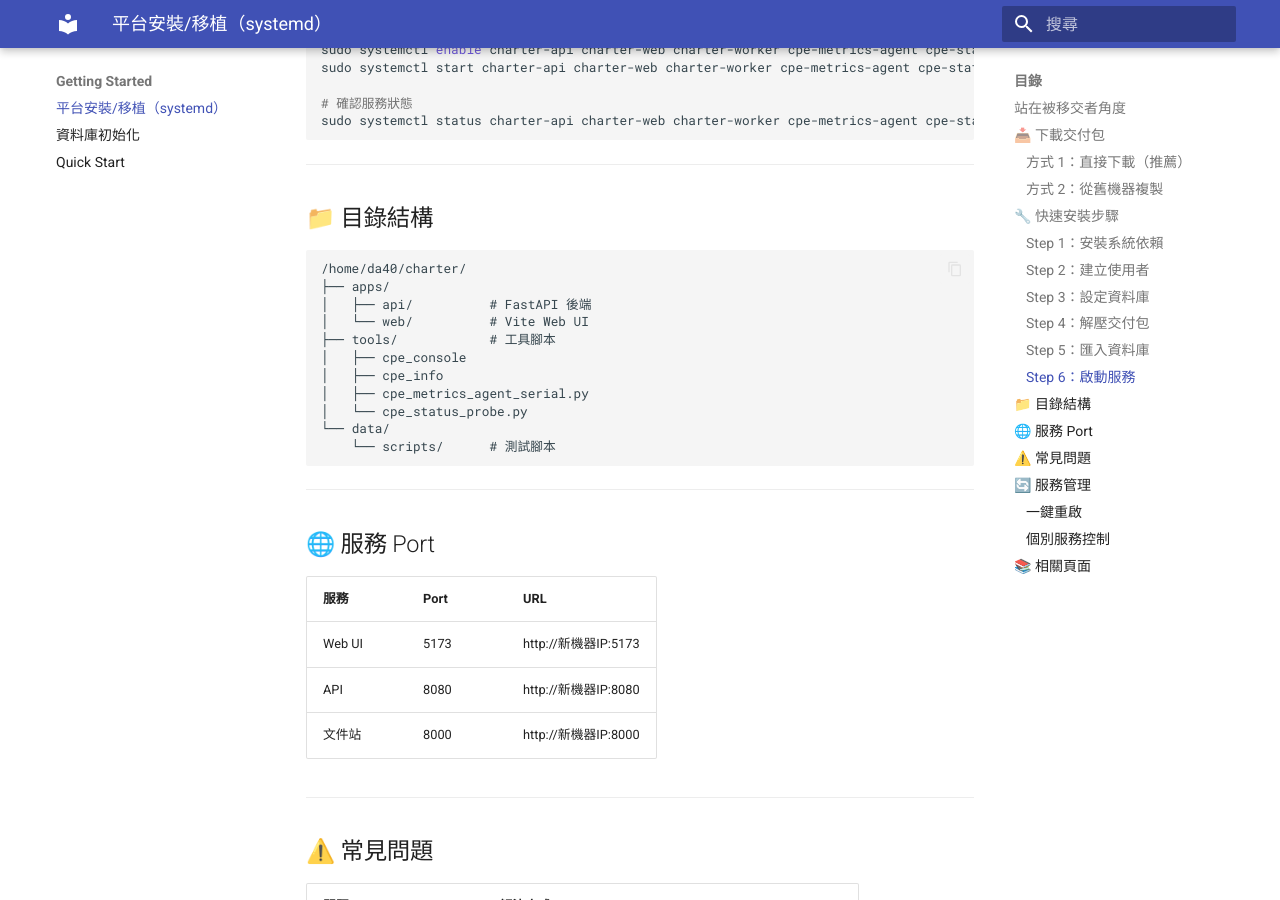
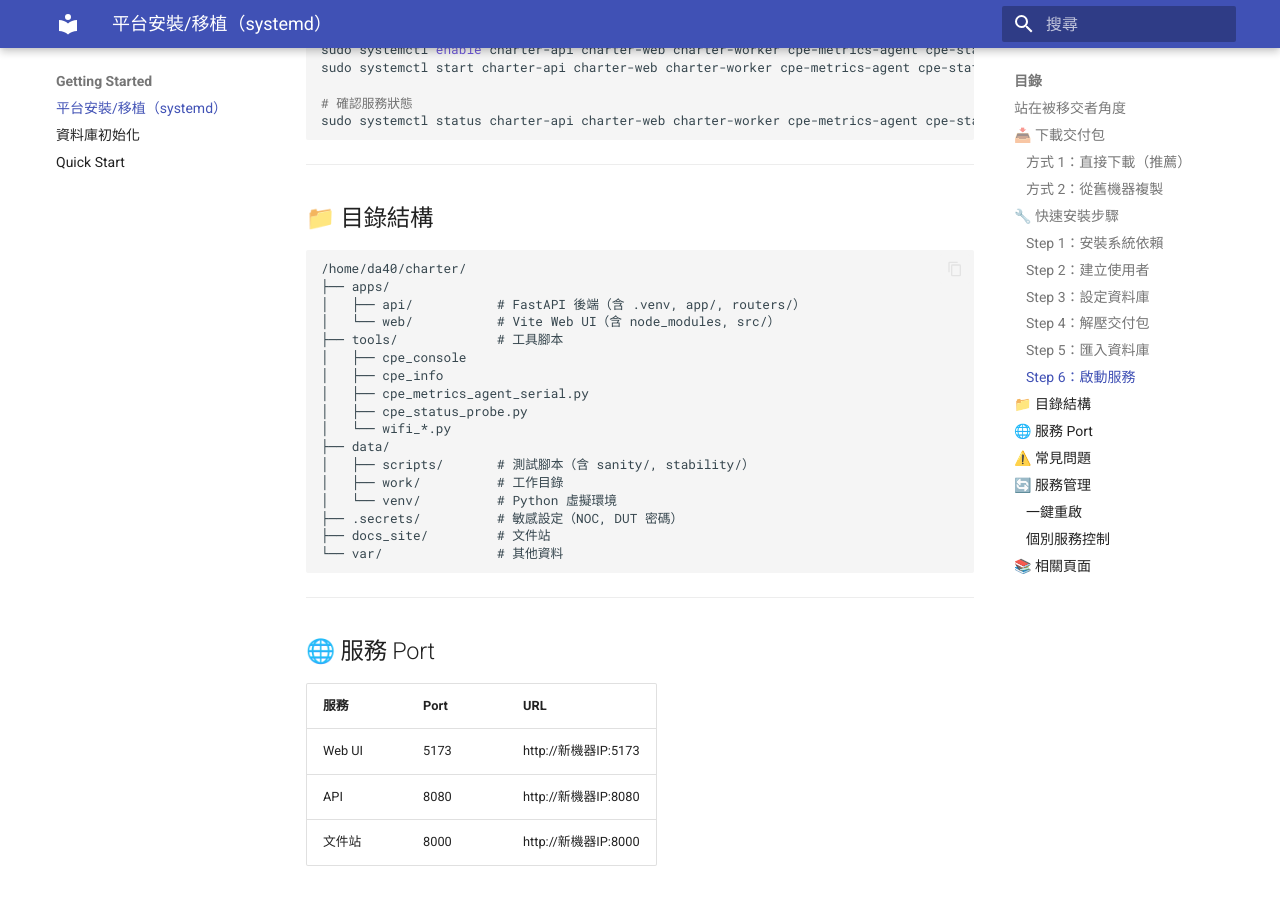
Before and after one commit to askeywifisit-ui/charter_project, an MkDocs documentation site: the page built from docs/charter_site/docs/getting_started/platform_install.md, in a window 1280 px wide and 900 px high, scrolled down 2407 px. Built offline with MkDocs 1.6.1 and Material for MkDocs 9.7.7, drawn with Linux system fonts in a browser that asks for light colours; comment, search, counter and statistics services are not loaded.

Commit message:
Update directory structure in platform_install.md

````diff
--- a/docs/charter_site/docs/getting_started/platform_install.md
+++ b/docs/charter_site/docs/getting_started/platform_install.md
@@ -126,15 +126,21 @@ sudo systemctl status charter-api charter-web charter-worker cpe-metrics-agent c
 ```
 /home/da40/charter/
 ├── apps/
-│   ├── api/          # FastAPI 後端
-│   └── web/          # Vite Web UI
-├── tools/            # 工具腳本
+│   ├── api/           # FastAPI 後端（含 .venv, app/, routers/）
+│   └── web/           # Vite Web UI（含 node_modules, src/）
+├── tools/             # 工具腳本
 │   ├── cpe_console
 │   ├── cpe_info
 │   ├── cpe_metrics_agent_serial.py
-│   └── cpe_status_probe.py
-└── data/
-    └── scripts/      # 測試腳本
+│   ├── cpe_status_probe.py
+│   └── wifi_*.py
+├── data/
+│   ├── scripts/       # 測試腳本（含 sanity/, stability/）
+│   ├── work/          # 工作目錄
+│   └── venv/          # Python 虛擬環境
+├── .secrets/          # 敏感設定（NOC, DUT 密碼）
+├── docs_site/         # 文件站
+└── var/               # 其他資料
 ```
 
 ---
````
